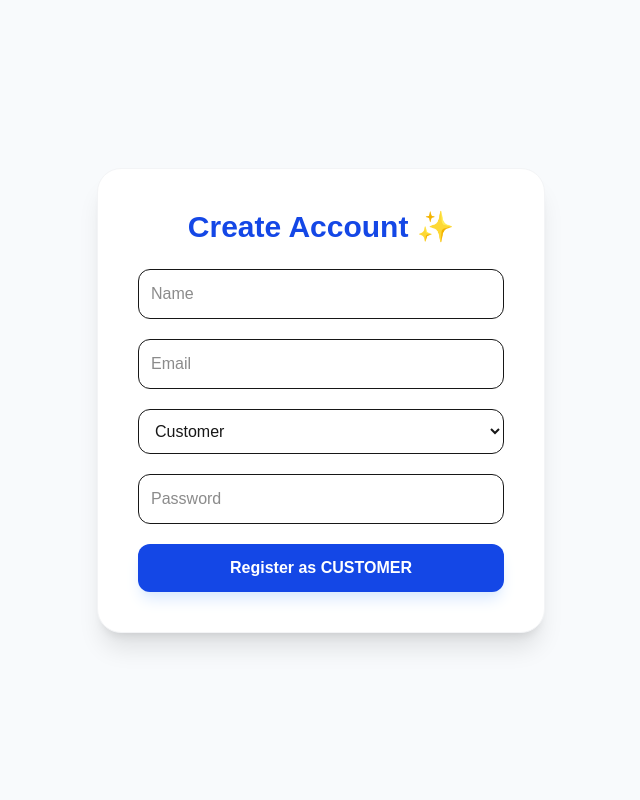
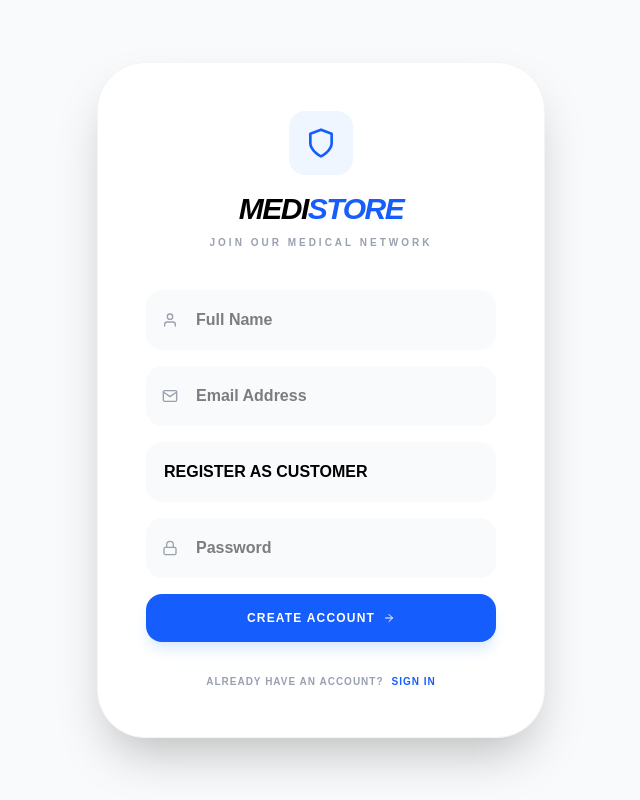
Before and after one commit to alhaz-431/medistore-client, a Next.js app: page /register in a window 1280 px wide. Shown: the whole page, without its empty margins (319-959 px from the left). Built offline with nearby package versions, Linux system fonts and the light colour scheme.

Commit message:
fix: eliminate 'any' type in register page with strict interface definition

```diff
--- a/src/app/register/page.tsx
+++ b/src/app/register/page.tsx
@@ -1,7 +1,17 @@
 "use client";
 import { useState } from "react";
-import axios, { AxiosError } from "axios";
+import axios from "axios";
 import { useRouter } from "next/navigation";
+import { FiUser, FiMail, FiLock, FiShield, FiArrowRight } from "react-icons/fi";
+
+// ব্যাকএন্ড ইউআরএল
+const API_URL = "https://medistore-backend-server.vercel.app/api";
+
+// এরর রেসপন্সের জন্য ইন্টারফেস
+interface IErrorResponse {
+  message?: string;
+  error?: string;
+}
 
 export default function RegisterPage() {
   const [formData, setFormData] = useState({
@@ -18,21 +28,25 @@ export default function RegisterPage() {
     setLoading(true);
 
     try {
-      // আমি সরাসরি আপনার ভেরসেল ব্যাকএন্ড লিঙ্কটি এখানে দিয়ে দিচ্ছি
-      const apiUrl = "https://medistore-backend-server.vercel.app/api";
-
-      const response = await axios.post(`${apiUrl}/register`, formData);
+      // আপনার ব্যাকএন্ডে যদি /auth/register না থাকে তবে শুধু /register ব্যবহার করুন
+      const response = await axios.post(`${API_URL}/auth/register`, formData);
 
       if (response.status === 201 || response.status === 200) {
         alert("অভিনন্দন! রেজিস্ট্রেশন সফল হয়েছে। 🎉");
         router.push("/login");
       }
-    } catch (err) {
-      const error = err as AxiosError<{ error: string }>;
-      console.error("Registration Error Details:", error.response?.data);
+    } catch (err: unknown) {
+      let errorMessage = "রেজিস্ট্রেশন ব্যর্থ হয়েছে!";
 
-      // ব্যাকএন্ড থেকে আসা এরর মেসেজ অথবা ডিফল্ট মেসেজ
-      const errorMessage = error.response?.data?.error || "রেজিস্ট্রেশন ব্যর্থ হয়েছে! ইন্টারনেট বা সার্ভার চেক করুন।";
+      if (axios.isAxiosError(err)) {
+        // টাইপ সেফ এরর হ্যান্ডলিং
+        const serverError = err.response?.data as IErrorResponse;
+        errorMessage = serverError?.message || serverError?.error || "সার্ভার এরর! পুনরায় চেষ্টা করুন।";
+        console.error("Registration Error Details:", serverError);
+      } else if (err instanceof Error) {
+        errorMessage = err.message;
+      }
+
       alert(errorMessage);
     } finally {
       setLoading(false);
@@ -40,37 +54,80 @@ export default function RegisterPage() {
   };
 
   return (
-    <div className="min-h-screen bg-slate-50 flex items-center justify-center p-6">
-      <div className="max-w-md w-full bg-white rounded-3xl shadow-xl p-10 border border-gray-100">
-        <h1 className="text-3xl font-bold text-blue-700 mb-6 text-center">Create Account ✨</h1>
-        <form onSubmit={handleRegister} className="space-y-5">
+    <div className="min-h-screen bg-gray-50 flex items-center justify-center p-4 text-black">
+      <div className="max-w-md w-full bg-white rounded-[3rem] shadow-2xl p-8 md:p-12 border border-gray-100">
+
+        {/* লোগো ও হেডার */}
+        <div className="text-center mb-10">
+          <div className="inline-flex p-4 bg-blue-50 rounded-2xl text-blue-600 mb-4">
+            <FiShield size={32} />
+          </div>
+          <h1 className="text-3xl font-black uppercase tracking-tighter italic">
+            Medi<span className="text-blue-600">Store</span>
+          </h1>
+          <p className="text-[10px] font-black text-gray-400 uppercase tracking-[0.3em] mt-2">Join our medical network</p>
+        </div>
+
+        <form onSubmit={handleRegister} className="space-y-4">
+          {/* নাম ইনপুট */}
+          <div className="relative group">
+            <FiUser className="absolute left-4 top-1/2 -translate-y-1/2 text-gray-400 group-focus-within:text-blue-600 transition-colors" />
             <input
-            type="text" placeholder="Name" className="w-full p-3 rounded-xl border focus:ring-2 focus:ring-blue-500 outline-none"
+              type="text" placeholder="Full Name"
+              className="w-full pl-12 pr-4 py-4 rounded-2xl bg-gray-50 border-2 border-transparent focus:border-blue-500 focus:bg-white outline-none font-bold transition-all"
               onChange={(e) => setFormData({...formData, name: e.target.value})} required
             />
+          </div>
+
+          {/* ইমেইল ইনপুট */}
+          <div className="relative group">
+            <FiMail className="absolute left-4 top-1/2 -translate-y-1/2 text-gray-400 group-focus-within:text-blue-600 transition-colors" />
             <input
-            type="email" placeholder="Email" className="w-full p-3 rounded-xl border focus:ring-2 focus:ring-blue-500 outline-none"
+              type="email" placeholder="Email Address"
+              className="w-full pl-12 pr-4 py-4 rounded-2xl bg-gray-50 border-2 border-transparent focus:border-blue-500 focus:bg-white outline-none font-bold transition-all"
               onChange={(e) => setFormData({...formData, email: e.target.value})} required
             />
+          </div>
+
+          {/* রোল সিলেক্ট */}
+          <div className="relative">
             <select
               value={formData.role}
               onChange={(e) => setFormData({...formData, role: e.target.value})}
-            className="w-full p-3 rounded-xl border bg-white focus:ring-2 focus:ring-blue-500 outline-none"
+              className="w-full px-4 py-4 rounded-2xl bg-gray-50 border-2 border-transparent focus:border-blue-500 focus:bg-white outline-none font-bold transition-all appearance-none cursor-pointer"
             >
-            <option value="CUSTOMER">Customer</option>
-            <option value="SELLER">Seller</option>
+              <option value="CUSTOMER">REGISTER AS CUSTOMER</option>
+              <option value="SELLER">REGISTER AS SELLER</option>
             </select>
+          </div>
+
+          {/* পাসওয়ার্ড ইনপুট */}
+          <div className="relative group">
+            <FiLock className="absolute left-4 top-1/2 -translate-y-1/2 text-gray-400 group-focus-within:text-blue-600 transition-colors" />
             <input
-            type="password" placeholder="Password" className="w-full p-3 rounded-xl border focus:ring-2 focus:ring-blue-500 outline-none"
+              type="password" placeholder="Password"
+              className="w-full pl-12 pr-4 py-4 rounded-2xl bg-gray-50 border-2 border-transparent focus:border-blue-500 focus:bg-white outline-none font-bold transition-all"
               onChange={(e) => setFormData({...formData, password: e.target.value})} required
             />
+          </div>
+
+          {/* সাবমিট বাটন */}
           <button
             type="submit" disabled={loading}
-            className={`w-full ${loading ? 'bg-gray-400' : 'bg-blue-700 hover:bg-blue-800'} text-white py-3 rounded-xl font-bold transition shadow-lg shadow-blue-100`}
+            className={`w-full py-4 rounded-2xl font-black text-xs uppercase tracking-widest transition-all flex items-center justify-center gap-2 shadow-lg ${
+              loading ? 'bg-gray-200 text-gray-400' : 'bg-blue-600 text-white hover:bg-black shadow-blue-100'
+            }`}
           >
-            {loading ? "Processing..." : `Register as ${formData.role}`}
+            {loading ? "Registering..." : (
+              <>Create Account <FiArrowRight /></>
+            )}
           </button>
         </form>
+
+        <p className="text-center mt-8 text-[10px] font-black text-gray-400 uppercase tracking-widest cursor-default">
+          Already have an account?
+          <span onClick={() => router.push('/login')} className="text-blue-600 ml-2 cursor-pointer hover:underline">Sign In</span>
+        </p>
       </div>
     </div>
   );
```
Lines whose indentation alone changed are shown as unchanged.
